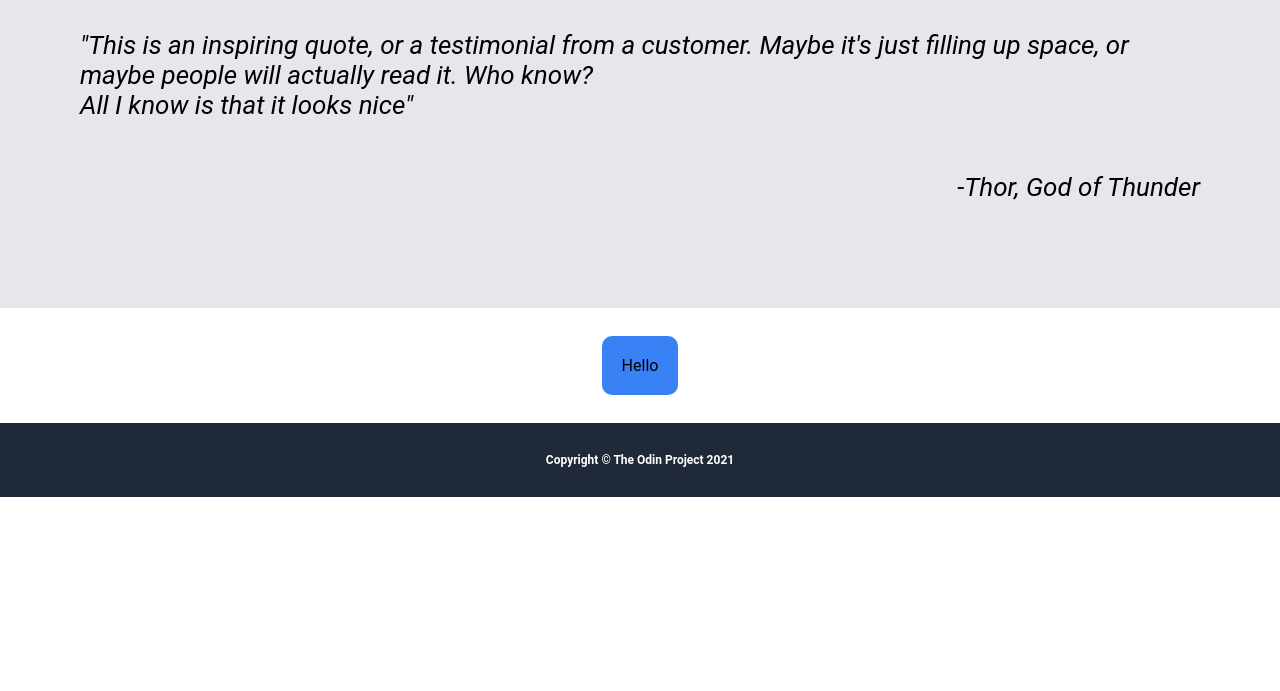
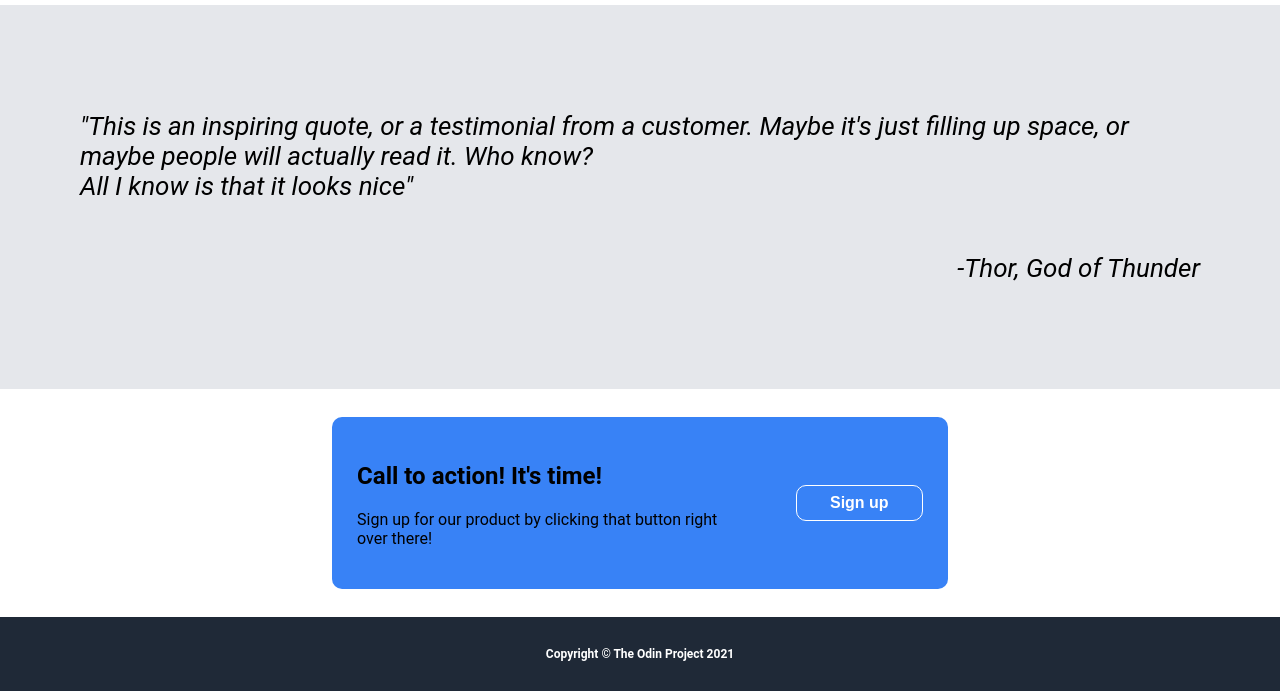
Before and after one commit to Betolicon/Landing-Page, a plain HTML site: page index.html in a window 1280 px wide. Shown: the part 563-1254 px from the top of the page. Before the commit the page ends 1060 px from the top, so only its background shows below. Drawn offline with Linux system fonts and the light colour scheme.

Commit message:
I've update the fourth part of the page.

```diff
--- a/index.html
+++ b/index.html
@@ -33,7 +33,7 @@
 
         </div>
         <div class="cards">
-
+            <h1>There will be four cards here</h1>
         </div>
         <div class="quote">
             <p id="quote">"This is an inspiring quote, or a testimonial from a customer.
@@ -43,7 +43,11 @@
         </div>
         <div class="sign-up">
             <div class="container">
-                Hello
+                <div class="action">
+                    <h2>Call to action! It's time!</h2>
+                    <p>Sign up for our product by clicking that button right over there!</p>
+                </div>
+                <button id="button-2">Sign up</button>
             </div>
 
         </div>
--- a/style.css
+++ b/style.css
@@ -49,13 +49,12 @@ a{
     justify-content: space-around;
     align-items: center;
     padding: 10px;
-    gap: 30px;
+    gap: 100px;
 }
 
 .links{
     display: flex;
 }
-
 
 button{
     background-color: #3882f6;
@@ -75,7 +74,7 @@ button{
     align-items: center;
     flex-wrap: wrap;
     padding: 40px 0;
-    gap: 38px;
+    gap: 30px;
 }
 
 .second{
@@ -125,6 +124,14 @@ h3{
 
 .container{
     background-color: #3882F6;
-    padding: 20px;
+    padding: 25px;
     border-radius: 10px;
+    display: flex;
+    justify-content: space-between  ;
+    align-items: center;
+    gap: 50px;
 }
+
+#button-2{
+    border: 1px solid white;
+}
```
